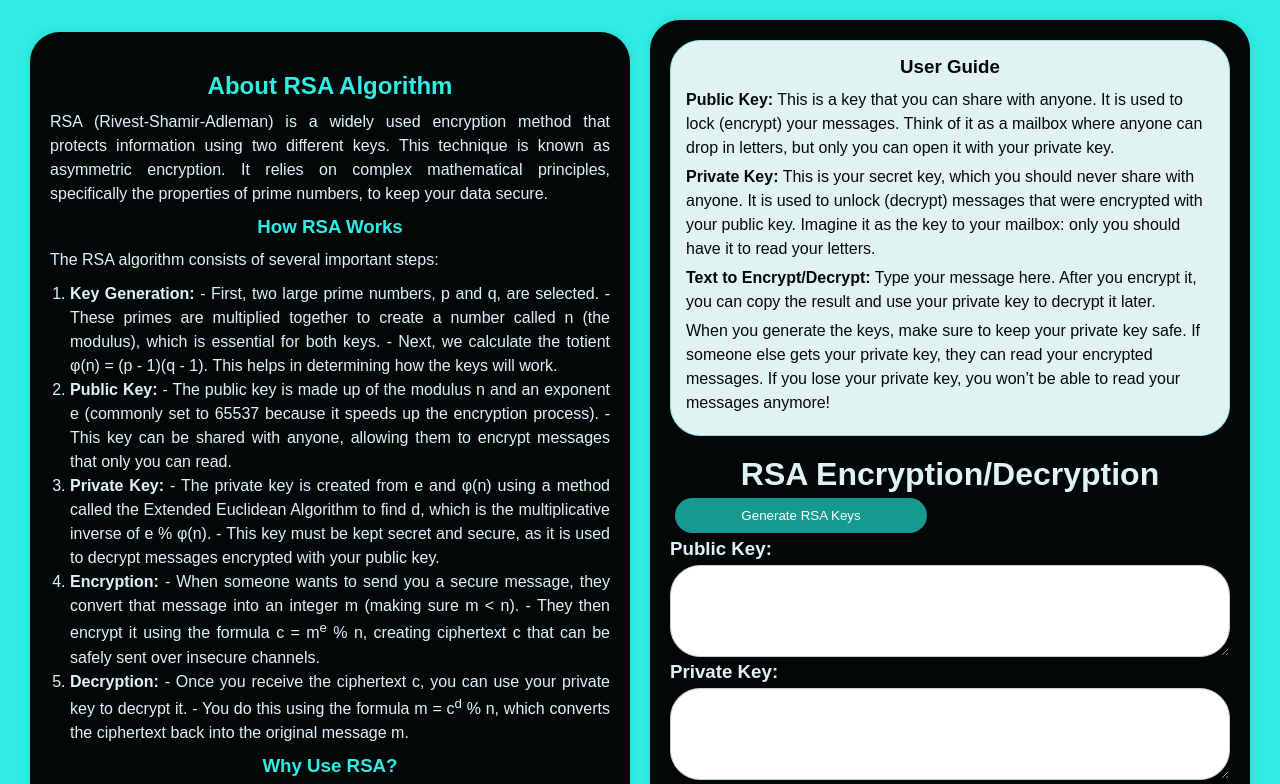
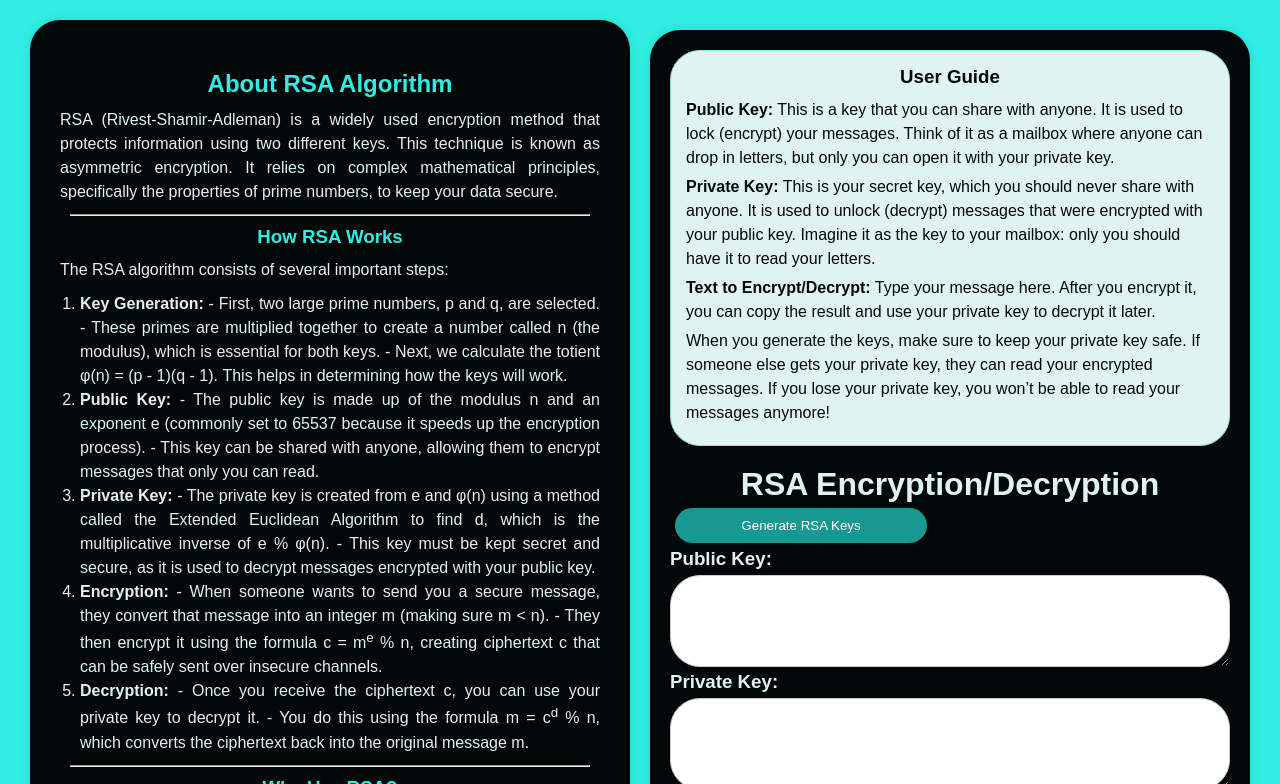
Before and after one commit to nishashetty1/Encryptor-Decryptor-for-OS, a website: page rsa.html in a window 1280 px wide. Shown: the top 784 px of the page. Drawn offline with Linux system fonts and the light colour scheme; a web font is replaced by a local one.

Commit message:
Some minor updates

```diff
--- a/aes.css
+++ b/aes.css
@@ -48,7 +48,6 @@ body {
 
 hr{
     margin: 3px;
-
 }
 
 label {
--- a/rsa.css
+++ b/rsa.css
@@ -30,7 +30,7 @@ code{
     width: 100%; /* Allow it to take the full width of the screen */
     margin: auto;
     background-color: var(--bgDark);
-    padding: 20px;
+    padding: 30px;
     border-radius: 30px;
     box-shadow: 0 0 10px rgba(0, 0, 0, 0.1);
     text-align: justify;
@@ -110,6 +110,10 @@ h2 {
     margin-top: 20px;
 }
 
+hr{
+    margin: 10px;
+}
+
 /* Responsive adjustments */
 @media (max-width: 768px) {
     .container {
--- a/rsa.html
+++ b/rsa.html
@@ -22,7 +22,7 @@
         <p>
             RSA (Rivest-Shamir-Adleman) is a widely used encryption method that protects information using two different keys. This technique is known as asymmetric encryption.
             It relies on complex mathematical principles, specifically the properties of prime numbers, to keep your data secure.
-        </p>
+        </p> <hr>
         <h3>How RSA Works</h3>
         <p>
             The RSA algorithm consists of several important steps:
@@ -54,7 +54,7 @@
                 - Once you receive the ciphertext c, you can use your private key to decrypt it.
                 - You do this using the formula m = c<sup>d</sup> % n, which converts the ciphertext back into the original message m.
             </li>
-        </ol>
+        </ol> <hr>
         <h3>Why Use RSA?</h3>
         <ul>
             <li>
```
